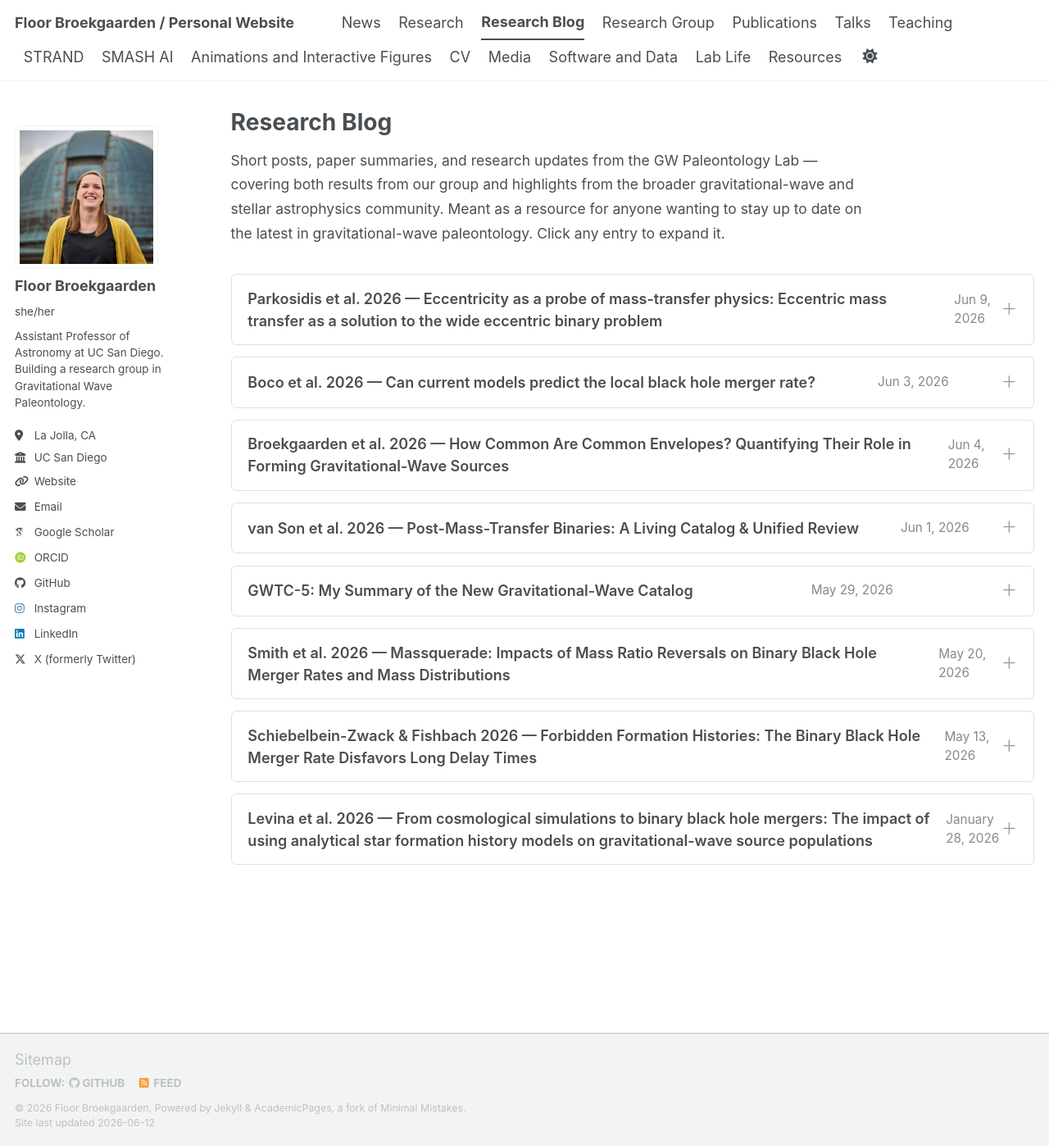
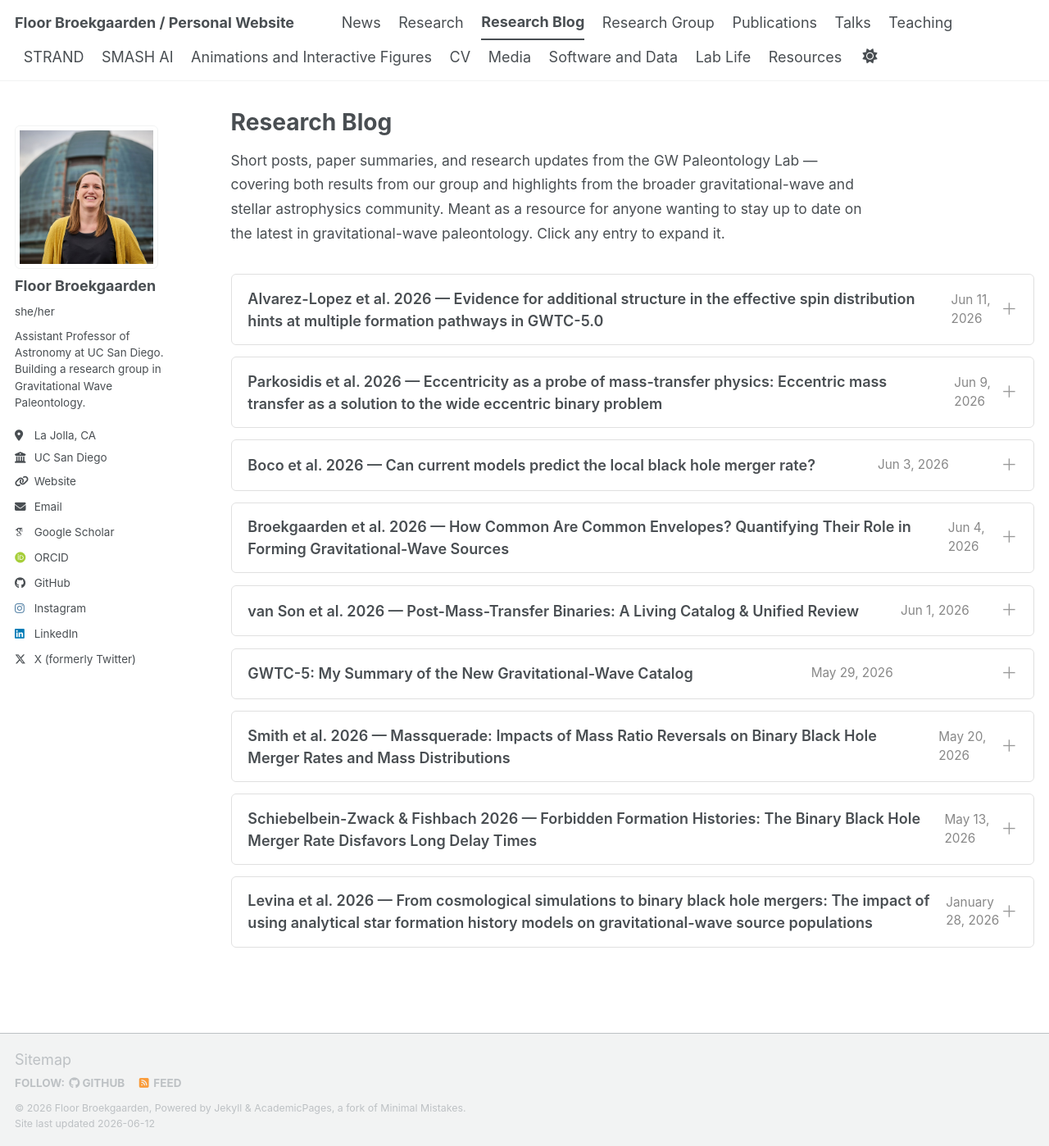
Before and after one commit to FloorBroekgaarden/FloorBroekgaarden.github.io, a Jekyll site: the page built from _pages/research-blog.md, in a window 1280 px wide and 1398 px high. Shown: the whole window at 82% size. Built offline with Jekyll 4.4.1, drawn with Linux system fonts in a browser that asks for light colours; some web fonts are replaced; a script bundle is joined from its source files by our own code; library files that are not in the unit come from our copies.

Commit message:
Update research-blog.md

```diff
--- a/_pages/research-blog.md
+++ b/_pages/research-blog.md
@@ -146,6 +146,43 @@
 </style>
 
 <p class="blog-intro">Short posts, paper summaries, and research updates from the GW Paleontology Lab — covering both results from our group and highlights from the broader gravitational-wave and stellar astrophysics community. Meant as a resource for anyone wanting to stay up to date on the latest in gravitational-wave paleontology. Click any entry to expand it.</p>
+
+<details id="alvarezlopez2026spins">
+  <summary onclick="var d=this.closest('details');setTimeout(function(){if(d.open)history.replaceState(null,'','#'+d.id);else history.replaceState(null,'',location.pathname);},0)">Alvarez-Lopez et al. 2026 — Evidence for additional structure in the effective spin distribution hints at multiple formation pathways in GWTC-5.0 <span class="item-date">Jun 11, 2026</span></summary>
+  <div class="details-content">
+
+<p><em>Alvarez-Lopez, Heinzel &amp; Vitale (2026) · <a href="https://arxiv.org/abs/2606.12205" target="_blank">arXiv:2606.12205</a></em></p>
+
+<p>One of the central open questions in gravitational-wave astrophysics is: <strong>how do the binary black holes (BBHs) detected by LIGO/Virgo/KAGRA actually form?</strong> There are several competing formation channels — isolated binary evolution (two stars that live and die together), dynamical formation (two black holes that meet in a dense star cluster), AGN disk channels (mergers driven by the gas disk around a supermassive black hole), and more. The frustrating reality is that many of these channels make overlapping predictions for BBH properties such as masses and merger rates, making it difficult to disentangle them from the data.</p>
+
+<p>One of the most promising distinguishing features, however, is the <strong>effective inspiral spin parameter χ<sub>eff</sub></strong> — a mass-weighted combination of the spin components aligned with the orbital angular momentum:</p>
+
+<ul>
+  <li><strong>Isolated binary evolution</strong> is expected to produce preferentially <em>aligned</em> spins (positive χ<sub>eff</sub>), because tidal interactions and mass transfer tend to align the spins with the orbit before the system merges.</li>
+  <li><strong>Dynamical formation</strong> in dense clusters produces <em>isotropic</em> spin orientations — the spins have no memory of the orbit, so positive and negative χ<sub>eff</sub> should appear in equal measure (a symmetric distribution around zero).</li>
+  <li><strong>AGN disk channels</strong> may preferentially produce <em>higher positive</em> χ<sub>eff</sub>, driven by gas-torque alignment and hierarchical mergers.</li>
+</ul>
+
+<p>This paper uses the new <strong>GWTC-5 catalog</strong> from LVK to look at the χ<sub>eff</sub> distribution in more detail — and specifically to ask whether it shows any <em>mass-dependent structure</em> beyond what a simple single-population model would predict.</p>
+
+<p>Their main findings:</p>
+<ul>
+  <li>Across the full population there is robustly a <strong>slowly-spinning subpopulation</strong> — a Gaussian-like feature centered near χ<sub>eff</sub> ≈ 0, consistent with previous analyses.</li>
+  <li>On top of this bulk, they find <strong>mass-dependent residual structure in χ<sub>eff</sub></strong> that hints at distinct subpopulations:
+    <ul>
+      <li><strong>Primary masses 16–20 M<sub>☉</sub>:</strong> an excess of <em>positive</em> χ<sub>eff</sub> (aligned spins) — consistent with isolated binary evolution, which is expected to preferentially form BBHs in this mass range with tidally aligned spins.</li>
+      <li><strong>Primary masses ~30 M<sub>☉</sub>:</strong> some hints of a positive χ<sub>eff</sub> excess, but not yet statistically significant.</li>
+      <li><strong>Primary masses 46–65 M<sub>☉</sub>:</strong> <em>negative</em> χ<sub>eff</sub> contributions become significant — pointing toward dynamical formation, where random spin orientations naturally produce a symmetric (and thus negative-inclusive) distribution.</li>
+    </ul>
+  </li>
+</ul>
+
+<p>The picture that emerges is one where <strong>different formation channels dominate at different mass scales</strong> — which makes physical sense: isolated binary evolution has well-defined mass tracks set by stellar evolution, while dynamical formation can more easily produce heavier BHs (including through hierarchical mergers). The AGN channel may also contribute, particularly to the positive high-spin end.</p>
+
+<p>That said, the authors are appropriately cautious: some of these trends are tentative and may shift with more data. This is exactly the kind of analysis that will sharpen considerably as LVK continues observing — O4 and beyond will substantially grow the catalog and make these mass-dependent spin features either clearer or go away. Very exciting results to watch develop!</p>
+
+  </div>
+</details>
 
 <details id="parkosidis2026eccentric">
   <summary onclick="var d=this.closest('details');setTimeout(function(){if(d.open)history.replaceState(null,'','#'+d.id);else history.replaceState(null,'',location.pathname);},0)">Parkosidis et al. 2026 — Eccentricity as a probe of mass-transfer physics: Eccentric mass transfer as a solution to the wide eccentric binary problem <span class="item-date">Jun 9, 2026</span></summary>
```
